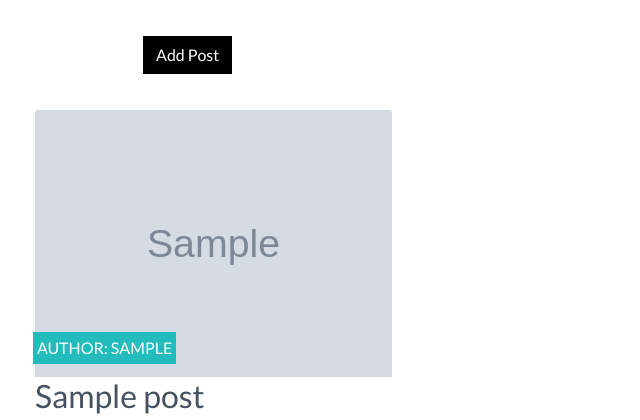
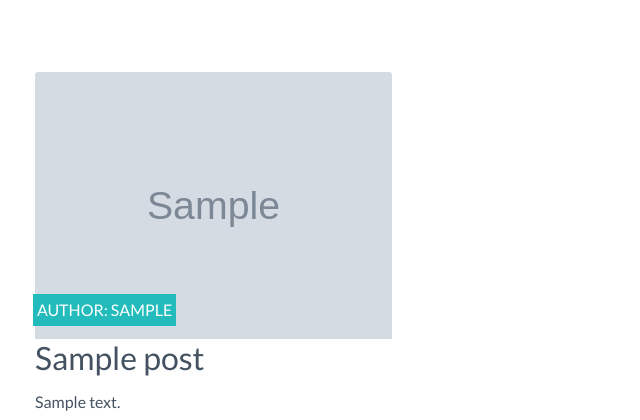
Before and after one commit to adamgilroy22/retro-reboot, a Django app: page /blog/ in a window 1280 px wide. Shown: the part 128-548 px from the top of the page, without its empty margins (0-640 px from the left). Run offline with Django 3.2, Linux system fonts and the light colour scheme; a user stored in the database is signed in; tables that the repository leaves empty hold one stand-in row (values such as "Sample post"); grey boxes marked "Sample" are stand-in pictures; some libraries are stand-ins or nearby versions.

Commit message:
Remove add post button from blog

```diff
--- a/blog/templates/blog/blog.html
+++ b/blog/templates/blog/blog.html
@@ -5,11 +5,6 @@
     <div class="container header-container">
         <div class="row">
             <div class="col">
-                {% if request.user.is_superuser %}
-                <a href="{% url 'add_post' %}">
-                <button class="btn btn-black rounded-0">Add Post</button>
-                </a>
-                {% endif %}
             </div>
         </div>
     </div>
```
